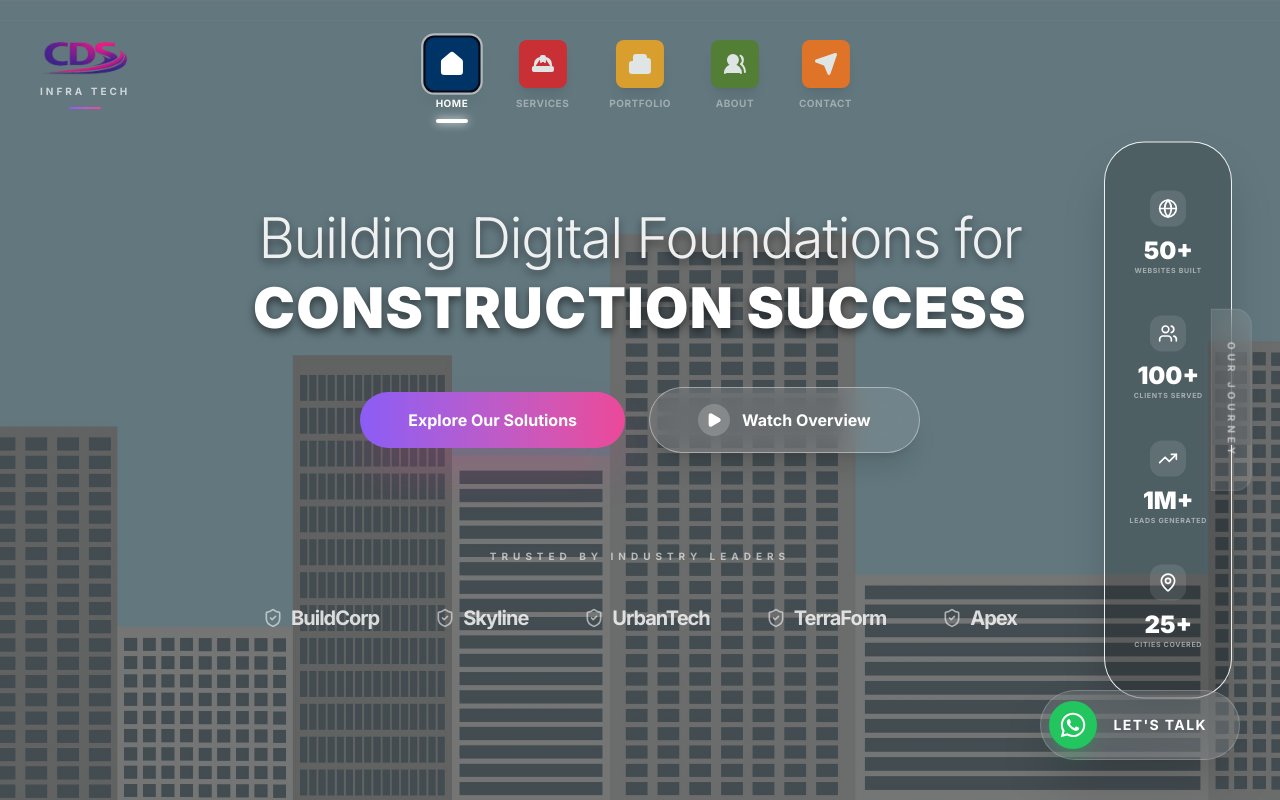
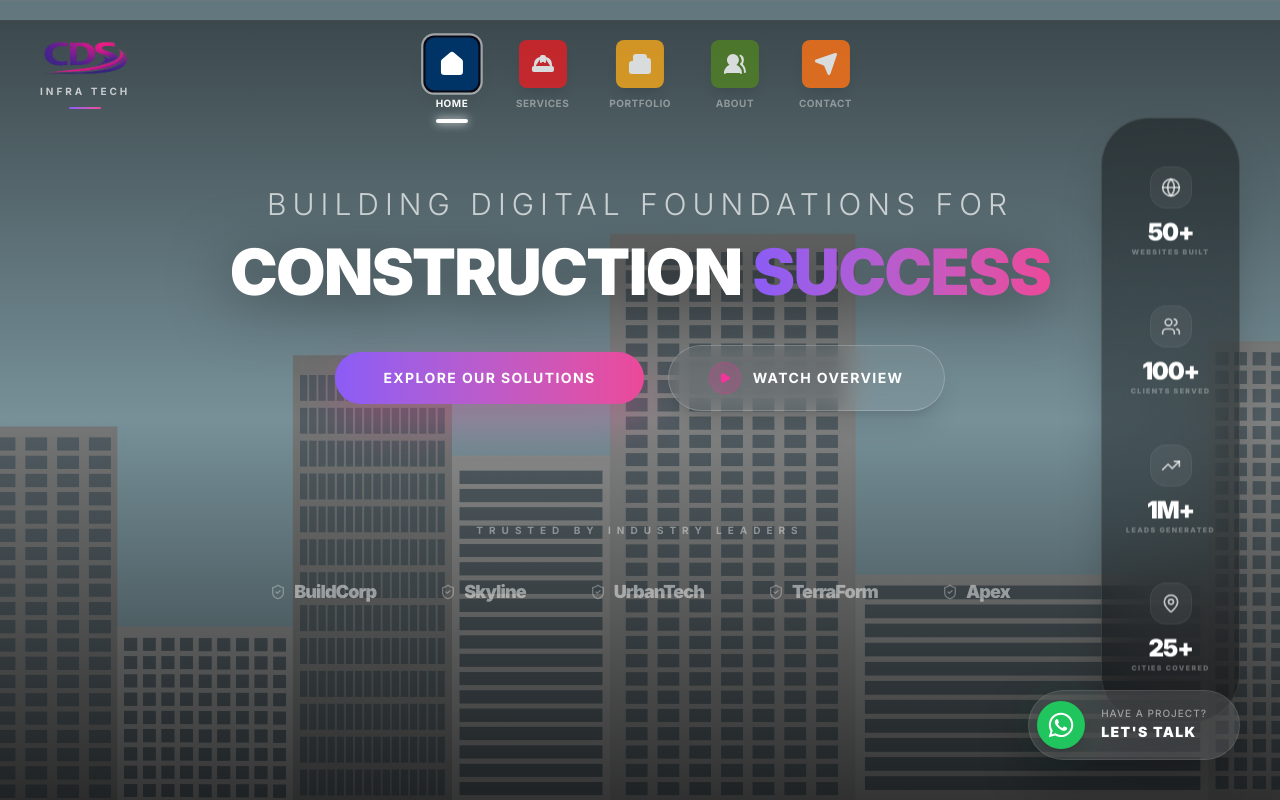
Before and after one commit to UniqueThinker-Rahul/CDS-Infra-Tech, a React (Vite) app: page / in a window 1280 px wide. Built offline with nearby package versions, Linux system fonts and the light colour scheme.

Commit message:
Enhance animations and layout in HomeSection
Updated animations and styles for HomeSection. Added dynamic overlay and refined sidebar metrics.

```diff
--- a/src/sections/HomeSection.jsx
+++ b/src/sections/HomeSection.jsx
@@ -6,12 +6,23 @@ import backgroundImage from '/background.jpg';
 
 const pageVariants = {
   initial: { opacity: 0 },
-  animate: { opacity: 1, transition: { duration: 1 } },
+  animate: { opacity: 1, transition: { duration: 1, staggerChildren: 0.2 } },
   exit: { opacity: 0 }
+};
+
+const itemVariants = {
+  initial: { opacity: 0, y: 20 },
+  animate: { opacity: 1, y: 0, transition: { duration: 0.8, ease: [0.16, 1, 0.3, 1] } }
 };
 
 export default function HomeSection({ setActiveTab }) {
   const [showVideo, setShowVideo] = useState(false);
+
+  const handleWhatsApp = () => {
+    const phoneNumber = "918955957893";
+    const message = encodeURIComponent("Hello CDS Infra Tech, I would like to inquire about your construction solutions.");
+    window.open(`https://wa.me/${phoneNumber}?text=${message}`, '_blank');
+  };
 
   const metrics = [
     { value: '50+', label: 'Websites Built', icon: Globe },
@@ -29,63 +40,69 @@ export default function HomeSection({ setActiveTab }) {
       className="relative flex-1 flex flex-col items-center w-full min-h-screen overflow-hidden bg-cover bg-center bg-no-repeat"
       style={{ backgroundImage: `url(${backgroundImage})` }}
     >
-      {/* Increased overlay opacity for better text contrast */}
-      <div className="absolute inset-0 bg-black/50 z-0"></div>
+      {/* Dynamic Overlay for Depth */}
+      <div className="absolute inset-0 bg-gradient-to-b from-black/70 via-black/40 to-black/80 z-0"></div>
 
-      {/* Header removed to clean up space for the global logo in App.tsx */}
+      {/* Main Content Container */}
+      <div className="relative flex-1 flex flex-col items-center justify-center text-center w-full max-w-5xl px-6 z-10 -mt-12">
 
-      {/* Main Content */}
-      <div className="relative flex-1 flex flex-col items-center justify-center text-center w-full max-w-5xl px-6 z-10">
+        {/* Title Section with Staggered Animation */}
+        <motion.div variants={itemVariants} className="space-y-4">
+            <h1 className="text-4xl md:text-[64px] text-white leading-[1.05] mb-10 tracking-tight font-black">
+                <span className="opacity-70 font-light block text-2xl md:text-3xl tracking-[0.2em] uppercase mb-4">
+                    Building Digital Foundations for
+                </span>
+                <span className="drop-shadow-[0_10px_30px_rgba(0,0,0,0.5)]">
+                    CONSTRUCTION <span className="text-transparent bg-clip-text bg-gradient-to-r from-[#8b5cf6] to-[#ec4899]">SUCCESS</span>
+                </span>
+            </h1>
+        </motion.div>
 
-        {/* Increased text size and added shadow for maximum visibility */}
-        <h1 className="text-4xl md:text-[56px] text-white leading-[1.1] mb-12 tracking-tight drop-shadow-[0_4px_4px_rgba(0,0,0,0.5)]">
-          <span className="opacity-90 font-light block mb-2">Building Digital Foundations for</span>
-          <span className="font-extrabold tracking-wide">CONSTRUCTION SUCCESS</span>
-        </h1>
-
-        <div className="flex flex-col sm:flex-row gap-6 items-center">
+        {/* Call to Action Buttons */}
+        <motion.div variants={itemVariants} className="flex flex-col sm:flex-row gap-6 items-center">
           <button
             onClick={() => setActiveTab('Services')}
-            className="px-12 py-4 rounded-full bg-gradient-to-r from-[#8b5cf6] to-[#ec4899] text-white font-bold text-base hover:brightness-110 transition-all shadow-2xl shadow-pink-500/30 active:scale-95"
+            className="group relative px-12 py-4 rounded-full bg-gradient-to-r from-[#8b5cf6] to-[#ec4899] text-white font-bold text-sm tracking-widest uppercase hover:scale-105 transition-all shadow-[0_20px_40px_rgba(236,72,153,0.3)] active:scale-95 overflow-hidden"
           >
-            Explore Our Solutions
+            <span className="relative z-10">Explore Our Solutions</span>
+            <div className="absolute inset-0 bg-white/20 translate-y-full group-hover:translate-y-0 transition-transform duration-300"></div>
           </button>
 
           <button
             onClick={() => setShowVideo(true)}
-            className="px-12 py-4 rounded-full border border-white/40 bg-white/10 backdrop-blur-md text-white font-bold text-base flex items-center gap-3 hover:bg-white/20 transition-all active:scale-95 shadow-xl"
+            className="px-10 py-4 rounded-full border border-white/20 bg-white/5 backdrop-blur-md text-white font-bold text-sm tracking-widest uppercase flex items-center gap-3 hover:bg-white/10 transition-all active:scale-95 shadow-xl"
           >
-            <div className="w-8 h-8 rounded-full bg-white/20 flex items-center justify-center">
-              <Play className="w-4 h-4 fill-white" />
+            <div className="w-8 h-8 rounded-full bg-pink-500/20 flex items-center justify-center border border-pink-500/30">
+              <Play className="w-3 h-3 fill-pink-500 text-pink-500" />
             </div>
             Watch Overview
           </button>
-        </div>
+        </motion.div>
 
-        {/* Client Logos - Adjusted visibility */}
-        <div className="mt-24 w-full">
-          <p className="text-white/60 text-[10px] uppercase tracking-[0.5em] font-bold mb-10">Trusted by Industry Leaders</p>
-          <div className="flex flex-wrap justify-center items-center gap-x-14 gap-y-8 opacity-80 transition-all duration-700">
+        {/* Industry Trust Section */}
+        <motion.div variants={itemVariants} className="mt-28 w-full">
+          <p className="text-white/40 text-[10px] uppercase tracking-[0.6em] font-bold mb-10">Trusted by Industry Leaders</p>
+          <div className="flex flex-wrap justify-center items-center gap-x-16 gap-y-8 opacity-60 grayscale hover:grayscale-0 hover:opacity-100 transition-all duration-700">
             {['BuildCorp', 'Skyline', 'UrbanTech', 'TerraForm', 'Apex'].map((brand) => (
               <div key={brand} className="flex items-center gap-2 group cursor-default">
-                <ShieldCheck className="w-5 h-5 text-white/70 group-hover:text-white transition-colors" />
-                <span className="text-xl font-bold tracking-tighter text-white group-hover:scale-105 transition-transform">{brand}</span>
+                <ShieldCheck className="w-4 h-4 text-white/50 group-hover:text-pink-500 transition-colors" />
+                <span className="text-lg font-black tracking-tighter text-white/80 group-hover:text-white transition-colors">{brand}</span>
               </div>
             ))}
           </div>
-        </div>
+        </motion.div>
       </div>
 
-      {/* Sidebar Metrics - Enhanced Glassmorphism */}
-      <div className="hidden lg:block absolute right-12 top-1/2 -translate-y-1/2 z-20">
-        <div className="bg-black/20 backdrop-blur-3.5xl rounded-[40px] py-12 px-6 flex flex-col gap-10 border border-white/90 shadow-2xl">
+      {/* Sidebar Metrics - Refined High-Transparency Glass */}
+      <div className="hidden xl:block absolute right-10 top-1/2 -translate-y-1/2 z-20">
+        <div className="bg-black/40 backdrop-blur-[40px] rounded-[48px] py-12 px-6 flex flex-col gap-12 border border-white/10 shadow-2xl">
           {metrics.map((metric, idx) => (
-            <div key={idx} className="flex flex-col items-center group">
-              <div className="mb-3 p-2 rounded-xl bg-white/10 flex items-center justify-center group-hover:bg-[#ec4899]/30 transition-all">
-                <metric.icon className="w-5 h-5 text-white group-hover:scale-110 transition-transform" />
+            <div key={idx} className="flex flex-col items-center group cursor-default">
+              <div className="mb-3 p-2.5 rounded-2xl bg-white/5 border border-white/5 flex items-center justify-center group-hover:bg-[#ec4899]/20 group-hover:border-[#ec4899]/30 transition-all duration-500">
+                <metric.icon className="w-5 h-5 text-white/70 group-hover:text-white" />
               </div>
-              <span className="text-2xl font-black text-white leading-none mb-1">{metric.value}</span>
-              <span className="text-white/50 font-bold text-[7px] tracking-widest text-center leading-tight uppercase">
+              <span className="text-2xl font-black text-white leading-none mb-1 tracking-tighter">{metric.value}</span>
+              <span className="text-[7px] text-white/30 font-black tracking-[0.2em] text-center leading-tight uppercase group-hover:text-white/60 transition-colors">
                 {metric.label.split(' ').join('\n')}
               </span>
             </div>
@@ -93,22 +110,41 @@ export default function HomeSection({ setActiveTab }) {
         </div>
       </div>
 
-      {/* Vertical Label */}
-      <div className="hidden md:block fixed right-0 top-1/2 -translate-y-1/2 translate-x-[42px] rotate-90 z-30">
-        <div className="bg-white/10 backdrop-blur-lg border border-white/10 text-white/60 px-8 py-3 rounded-t-2xl text-[10px] font-bold tracking-[0.4em] uppercase">
-          Our Journey
-        </div>
+      {/* WhatsApp Floating Component */}
+      <div className="fixed bottom-10 right-10 z-50">
+        <button
+          onClick={handleWhatsApp}
+          className="group flex items-center gap-4 bg-white/10 backdrop-blur-2xl border border-white/10 text-white pl-2 pr-8 py-2.5 rounded-full font-bold shadow-[0_20px_50px_rgba(0,0,0,0.3)] hover:bg-white/15 transition-all hover:-translate-y-1 active:scale-95"
+        >
+          <div className="relative w-12 h-12 bg-[#22c55e] rounded-full flex items-center justify-center shadow-lg group-hover:shadow-[#22c55e]/40 transition-all">
+              <div className="absolute inset-0 rounded-full bg-[#22c55e] animate-ping opacity-20"></div>
+              <FaWhatsapp className="w-7 h-7 text-white relative z-10" />
+          </div>
+          <div className="flex flex-col items-start">
+            <span className="text-[10px] text-white/50 uppercase tracking-widest leading-none mb-1 font-medium">Have a project?</span>
+            <span className="text-sm uppercase tracking-widest font-black">Let's Talk</span>
+          </div>
+        </button>
       </div>
 
-      {/* WhatsApp Chat Button */}
-      <div className="fixed bottom-10 right-10 z-50">
-        <button className="flex items-center gap-4 bg-white/10 backdrop-blur-2xl border border-white/20 text-white pl-2 pr-8 py-2.5 rounded-full font-bold shadow-2xl hover:bg-white/20 transition-all hover:-translate-y-1">
-          <div className="w-12 h-12 bg-[#22c55e] rounded-full flex items-center justify-center shadow-lg shadow-green-500/20">
-              <FaWhatsapp className="w-7 h-7 text-white" />
-          </div>
-          <span className="text-sm uppercase tracking-widest">Let's Talk</span>
-        </button>
-      </div>
+      {/* Simple Video Modal */}
+      <AnimatePresence>
+        {showVideo && (
+            <motion.div
+                initial={{ opacity: 0 }}
+                animate={{ opacity: 1 }}
+                exit={{ opacity: 0 }}
+                className="fixed inset-0 z-[200] bg-black/95 backdrop-blur-xl flex items-center justify-center p-6"
+            >
+                <button onClick={() => setShowVideo(false)} className="absolute top-10 right-10 text-white/50 hover:text-white transition-colors">
+                    <X className="w-10 h-10" />
+                </button>
+                <div className="w-full max-w-4xl aspect-video bg-white/5 rounded-3xl border border-white/10 flex items-center justify-center">
+                    <p className="text-white/40 font-black tracking-widest uppercase italic">Video Stream Placeholder</p>
+                </div>
+            </motion.div>
+        )}
+      </AnimatePresence>
     </motion.div>
   );
 }
```
